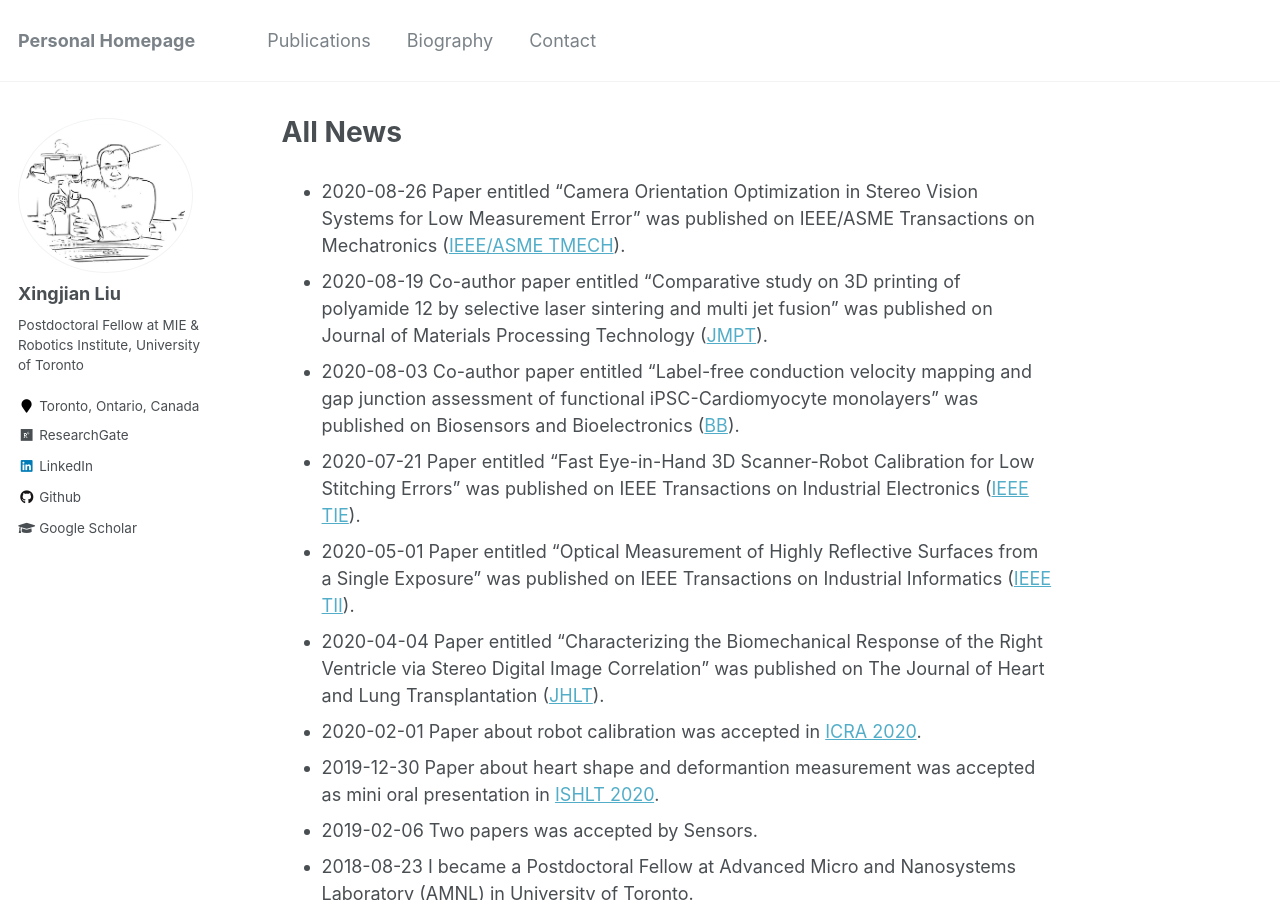
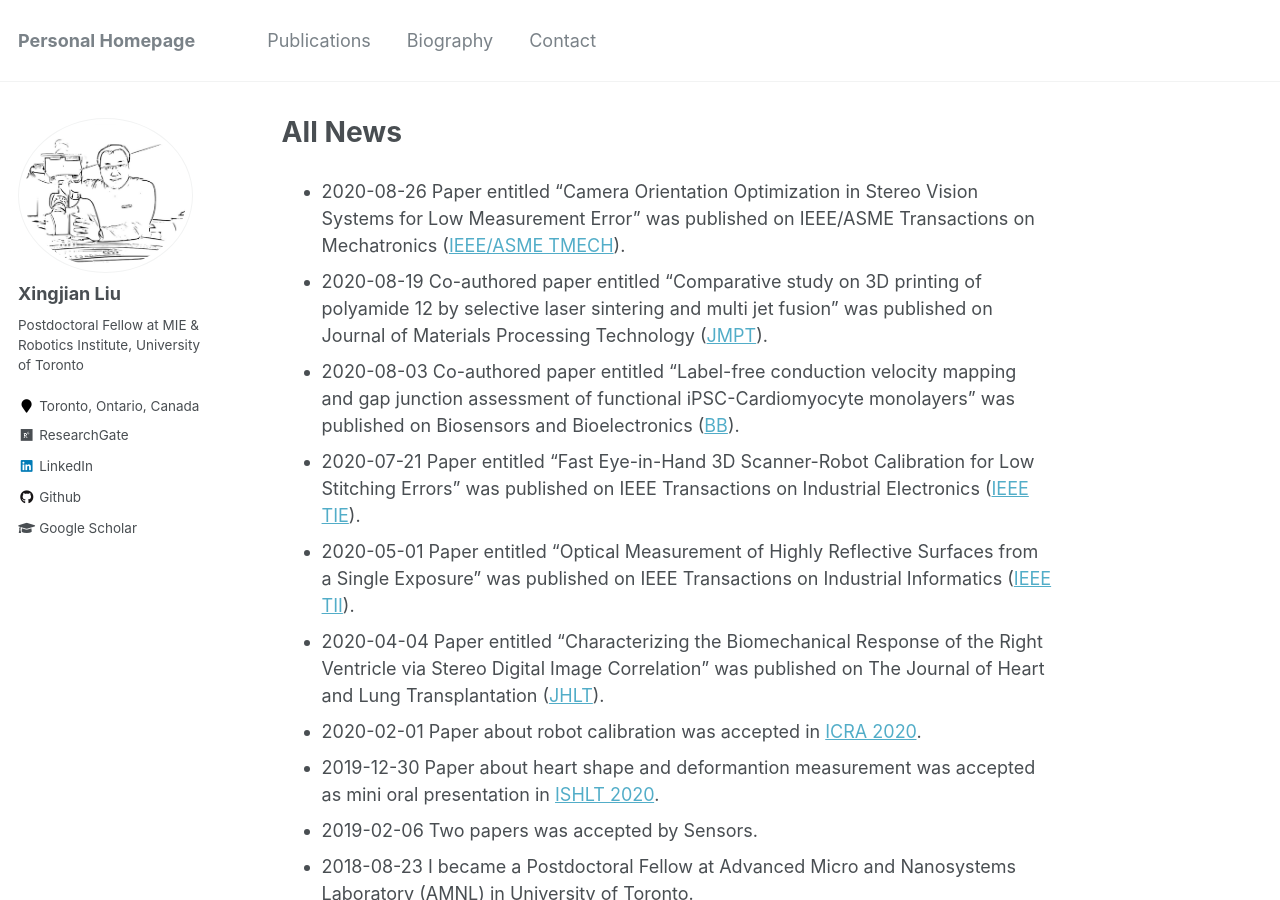
Before and after one commit to xingjianliu/xingjianliu.github.io, a Jekyll site: the page built from _pages/news.md, in a window 1280 px wide and 900 px high. Built offline with Jekyll 4.4.1, drawn with Linux system fonts in a browser that asks for light colours.

Commit message:
Update news.md

```diff
--- a/_pages/news.md
+++ b/_pages/news.md
@@ -4,8 +4,8 @@ permalink: /news/
 author_profile: true
 ---
 * 2020-08-26 Paper entitled "Camera Orientation Optimization in Stereo Vision Systems for Low Measurement Error" was published on IEEE/ASME Transactions on Mechatronics  ([IEEE/ASME TMECH](https://doi.org/10.1109/TMECH.2020.3019305)).
-* 2020-08-19 Co-author paper entitled "Comparative study on 3D printing of polyamide 12 by selective laser sintering and multi jet fusion" was published on Journal of Materials Processing Technology ([JMPT](https://doi.org/10.1016/j.jmatprotec.2020.116882)).
-* 2020-08-03 Co-author paper entitled "Label-free conduction velocity mapping and gap junction assessment of functional iPSC-Cardiomyocyte monolayers" was published on Biosensors and Bioelectronics ([BB](https://doi.org/10.1016/j.bios.2020.112468)).
+* 2020-08-19 Co-authored paper entitled "Comparative study on 3D printing of polyamide 12 by selective laser sintering and multi jet fusion" was published on Journal of Materials Processing Technology ([JMPT](https://doi.org/10.1016/j.jmatprotec.2020.116882)).
+* 2020-08-03 Co-authored paper entitled "Label-free conduction velocity mapping and gap junction assessment of functional iPSC-Cardiomyocyte monolayers" was published on Biosensors and Bioelectronics ([BB](https://doi.org/10.1016/j.bios.2020.112468)).
 * 2020-07-21 Paper entitled "Fast Eye-in-Hand 3D Scanner-Robot Calibration for Low Stitching Errors" was published on IEEE Transactions on Industrial Electronics ([IEEE TIE](https://doi.org/10.1109/TIE.2020.3009568)).
 * 2020-05-01 Paper entitled "Optical Measurement of Highly Reflective Surfaces from a Single Exposure" was published on IEEE Transactions on Industrial Informatics ([IEEE TII](https://doi.org/10.1109/TII.2020.2991458)).
 * 2020-04-04 Paper entitled "Characterizing the Biomechanical Response of the Right Ventricle via Stereo Digital Image Correlation" was published on The Journal of Heart and Lung Transplantation ([JHLT](https://doi.org/10.1016/j.healun.2020.01.757)).
```
